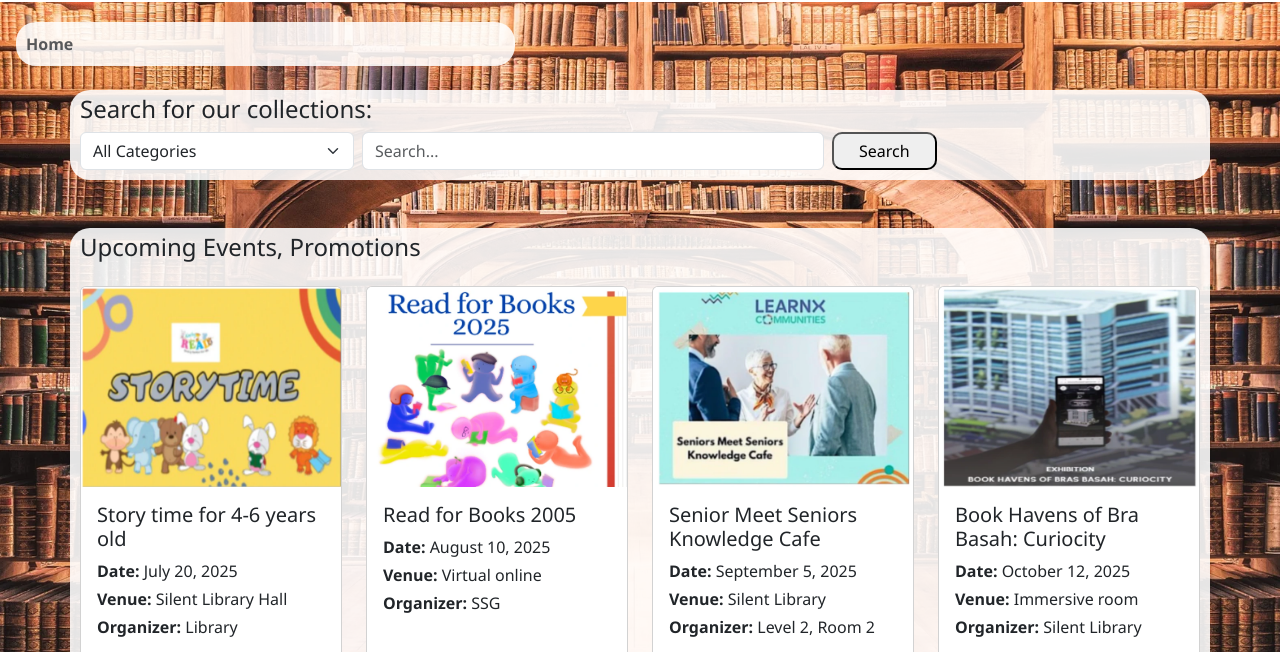
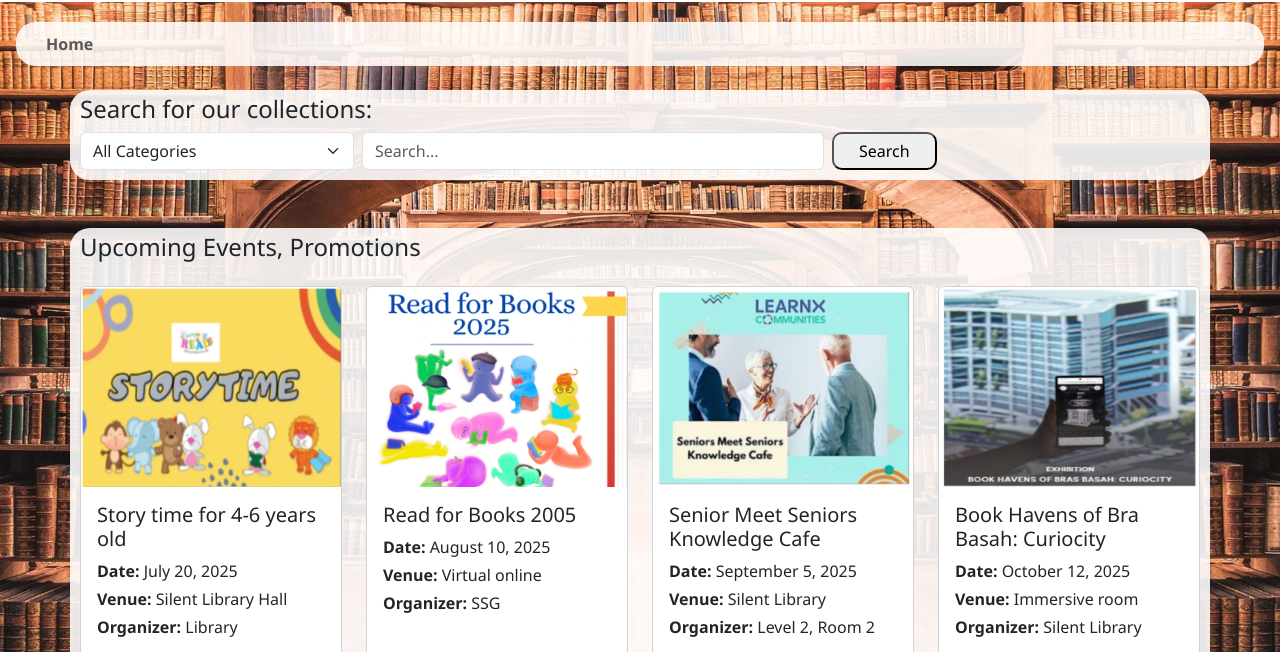
Before and after one commit to chuamj/silent-library, a plain HTML site: page pages/index.html in a window 1280 px wide. Shown: the part 58-710 px from the top of the page. Drawn offline with nearby package versions, Linux system fonts and the light colour scheme.

Commit message:
Update styles.css

```diff
--- a/styles/styles.css
+++ b/styles/styles.css
@@ -117,8 +117,8 @@ nav li:first-child{
     background-color:#ffffffde;
     font-weight: bold;
     border-radius: 20px;
-    padding: 10px;
-    width: 40%;
+    padding: 10px 10px 10px 30px;
+    width: 100%;
 }
 
 .container {
```
